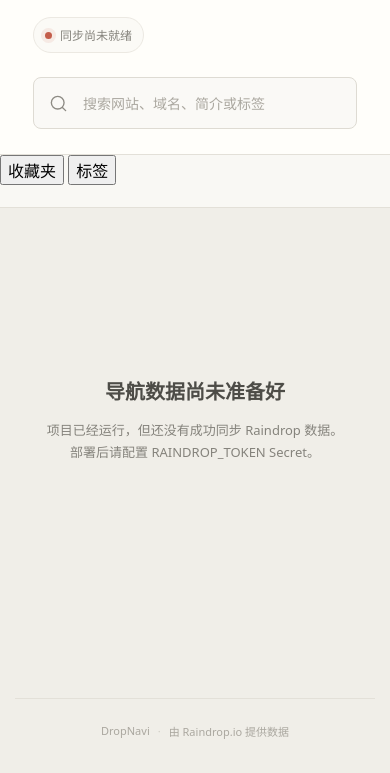
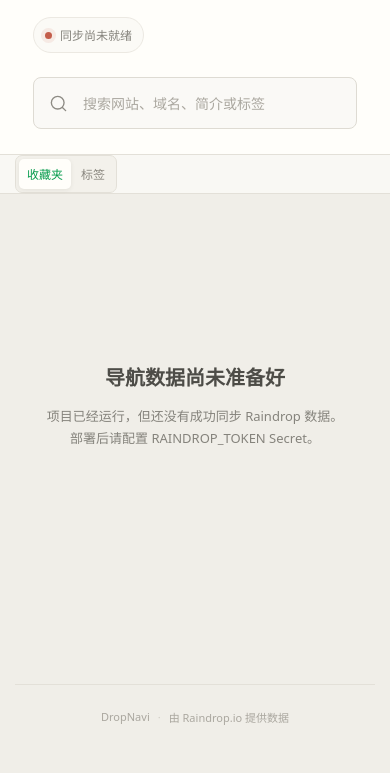
Before and after one commit to zkzchb/DropNavi, a website: page public/index.html in a window 390 px wide. Shown: the part 153-926 px from the top of the page. Drawn offline with Linux system fonts and the light colour scheme; no server answers.

Commit message:
Style tag and collection view controls

```diff
--- a/public/styles.css
+++ b/public/styles.css
@@ -65,7 +65,7 @@ button:focus-visible {
 
 .hero-inner,
 .content,
-.category-scroll,
+.category-shell,
 .footer {
   width: min(1180px, calc(100% - 48px));
   margin: 0 auto;
@@ -191,8 +191,48 @@ h1 {
   backdrop-filter: blur(12px);
 }
 
+.category-shell {
+  display: flex;
+  align-items: center;
+  gap: 12px;
+}
+
+.view-switch {
+  display: inline-flex;
+  flex: 0 0 auto;
+  gap: 2px;
+  padding: 3px;
+  border: 1px solid var(--line);
+  border-radius: 7px;
+  background: #f3f1eb;
+}
+
+.view-button {
+  height: 30px;
+  padding: 0 10px;
+  border: 0;
+  border-radius: 5px;
+  background: transparent;
+  color: #8a877f;
+  font-size: 12px;
+  cursor: pointer;
+  transition: background 140ms ease, color 140ms ease, box-shadow 140ms ease;
+}
+
+.view-button:hover {
+  color: var(--ink-soft);
+}
+
+.view-button.is-active {
+  background: var(--paper);
+  color: var(--wechat-green-dark);
+  box-shadow: 0 1px 4px rgb(50 45 35 / 8%);
+}
+
 .category-scroll {
   display: flex;
+  flex: 1 1 auto;
+  min-width: 0;
   gap: 6px;
   overflow-x: auto;
   padding-top: 11px;
@@ -218,6 +258,10 @@ h1 {
 .category-link.is-active {
   background: var(--wechat-green-pale);
   color: var(--wechat-green-dark);
+}
+
+.category-link.is-tag-link {
+  font-size: 12px;
 }
 
 .content {
@@ -246,6 +290,15 @@ h1 {
   font-size: 25px;
   font-weight: 620;
   letter-spacing: 0.025em;
+}
+
+.tag-heading h2::before {
+  margin-right: 7px;
+  color: var(--wechat-green-dark);
+  content: "#";
+  font-family: var(--sans);
+  font-size: 0.72em;
+  font-weight: 600;
 }
 
 .collection-count {
@@ -459,7 +512,8 @@ h1 {
   line-height: 1.7;
 }
 
-.error-state strong {
+.error-state strong,
+.empty-state strong {
   color: var(--ink-soft);
   font-family: var(--serif);
   font-size: 20px;
@@ -497,7 +551,7 @@ h1 {
 
   .hero-inner,
   .content,
-  .category-scroll,
+  .category-shell,
   .footer {
     width: min(100% - 30px, 1180px);
   }
@@ -525,6 +579,14 @@ h1 {
 
   .search-box kbd {
     display: none;
+  }
+
+  .category-shell {
+    gap: 8px;
+  }
+
+  .view-button {
+    padding: 0 8px;
   }
 
   .content {
```
